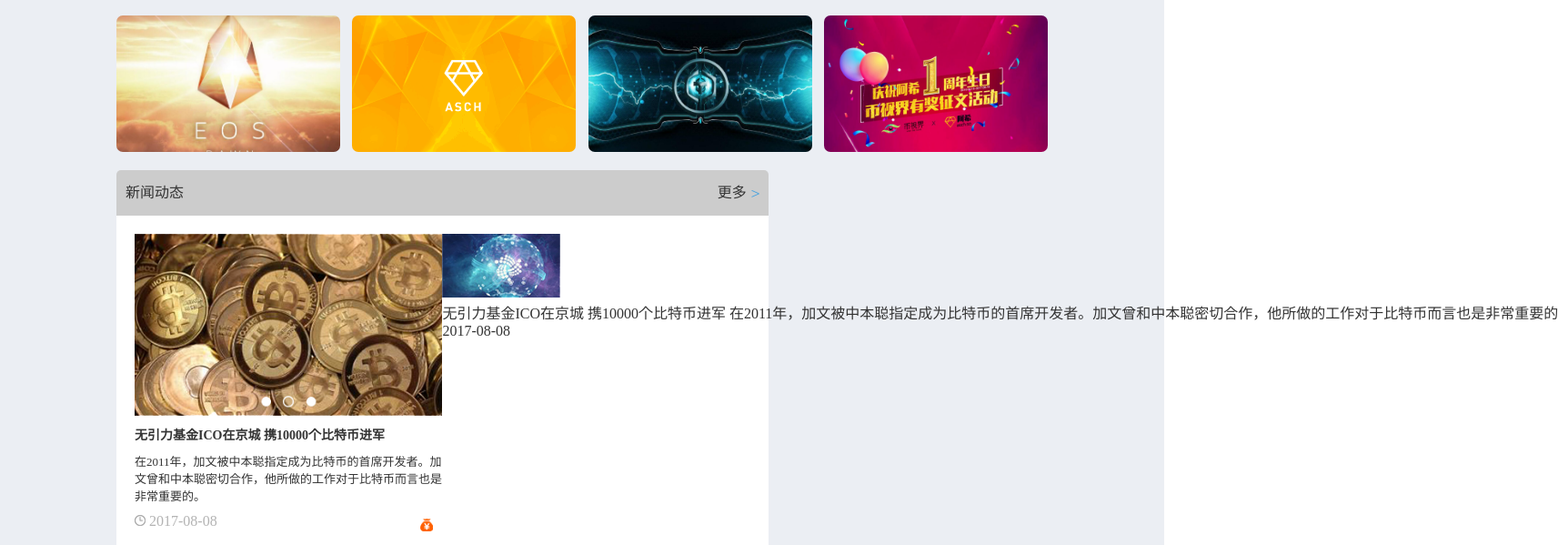
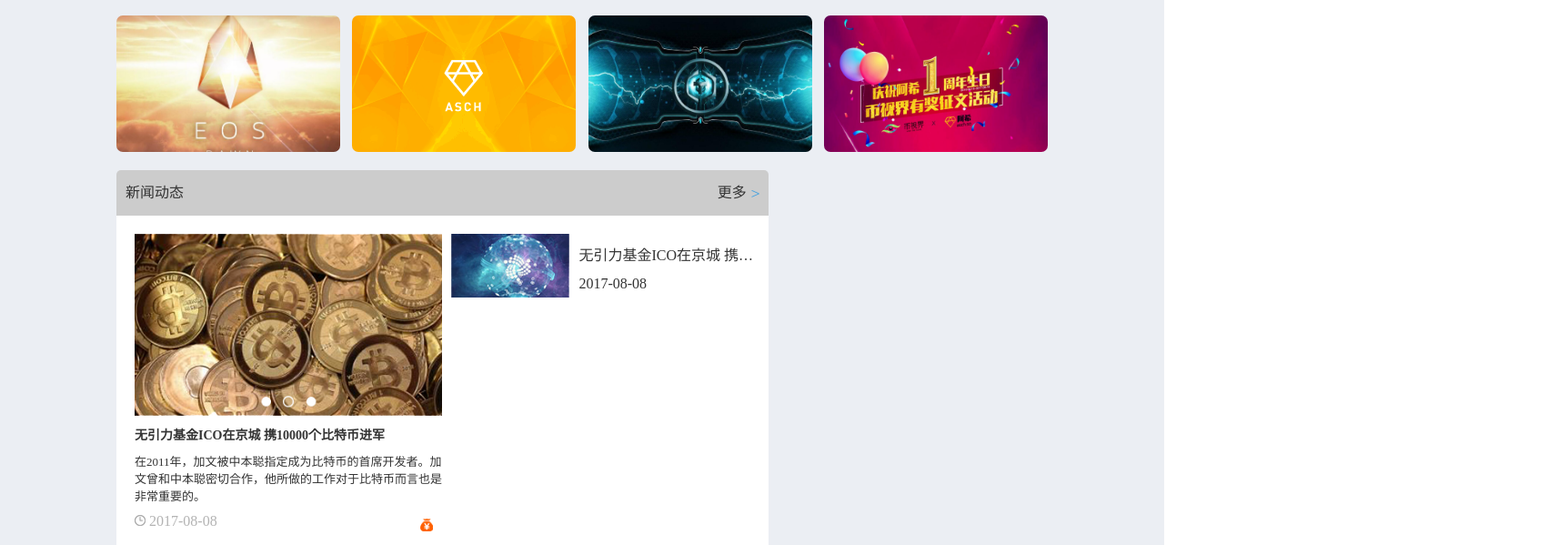
Before and after one commit to dujunhui007/view-the-word, a website: page index.html in a window 1280 px wide. Shown: the part 113-712 px from the top of the page at 91% size, 1713 px wide, since content can reach past the window. Drawn offline with Linux system fonts and the light colour scheme.

Commit message:
small change

```diff
--- a/css/index.less
+++ b/css/index.less
@@ -305,20 +305,30 @@
           width: 50%;
           ul {
             li {
+              position: relative;
+              margin-left: 10px;
               a.newsRightImg {
+                max-width: 130px;
                 display: inline-block;
-                width: 130px;
+                width: 40%;
                 height: 70px;
                 background: url(../images/img2.png) no-repeat center center;
                 background-size: cover;
               }
               a.newsRightTitle {
+                width: 60%;
                 overflow: hidden;
                 white-space: nowrap;
                 text-overflow: ellipsis;
+                position: absolute;
+                top: 10px;
+                margin-left: 10px;
               }
               .newsRightTime {
                 display: inline-block;
+                position: absolute;
+                bottom: 10px;
+                margin-left: 10px;
                 .newsTimeIcon {
 
                 }
```
Also changed, not shown: css/index.min.css, 1 other file.
